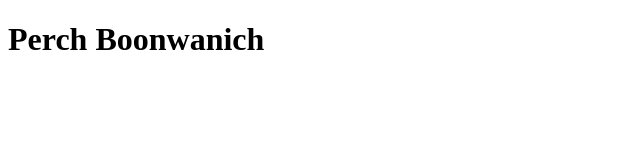
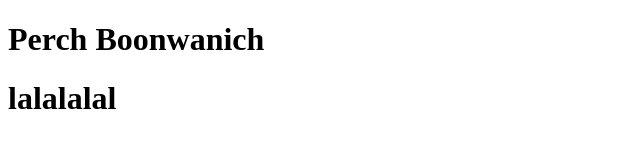
Before and after one commit to MrPercheyman/git-sample-project, a plain HTML site: page index.html in a window 1280 px wide. Shown: the whole page, without its empty margins (0-640 px from the left). Drawn offline with Linux system fonts and the light colour scheme.

Commit message:
Update lalalala in index.html

```diff
--- a/index.html
+++ b/index.html
@@ -8,6 +8,7 @@
 <body>
 
     <h1>Perch Boonwanich</h1>
+    <h1>lalalalal</h1>
 
 </body>
 </html>
```
